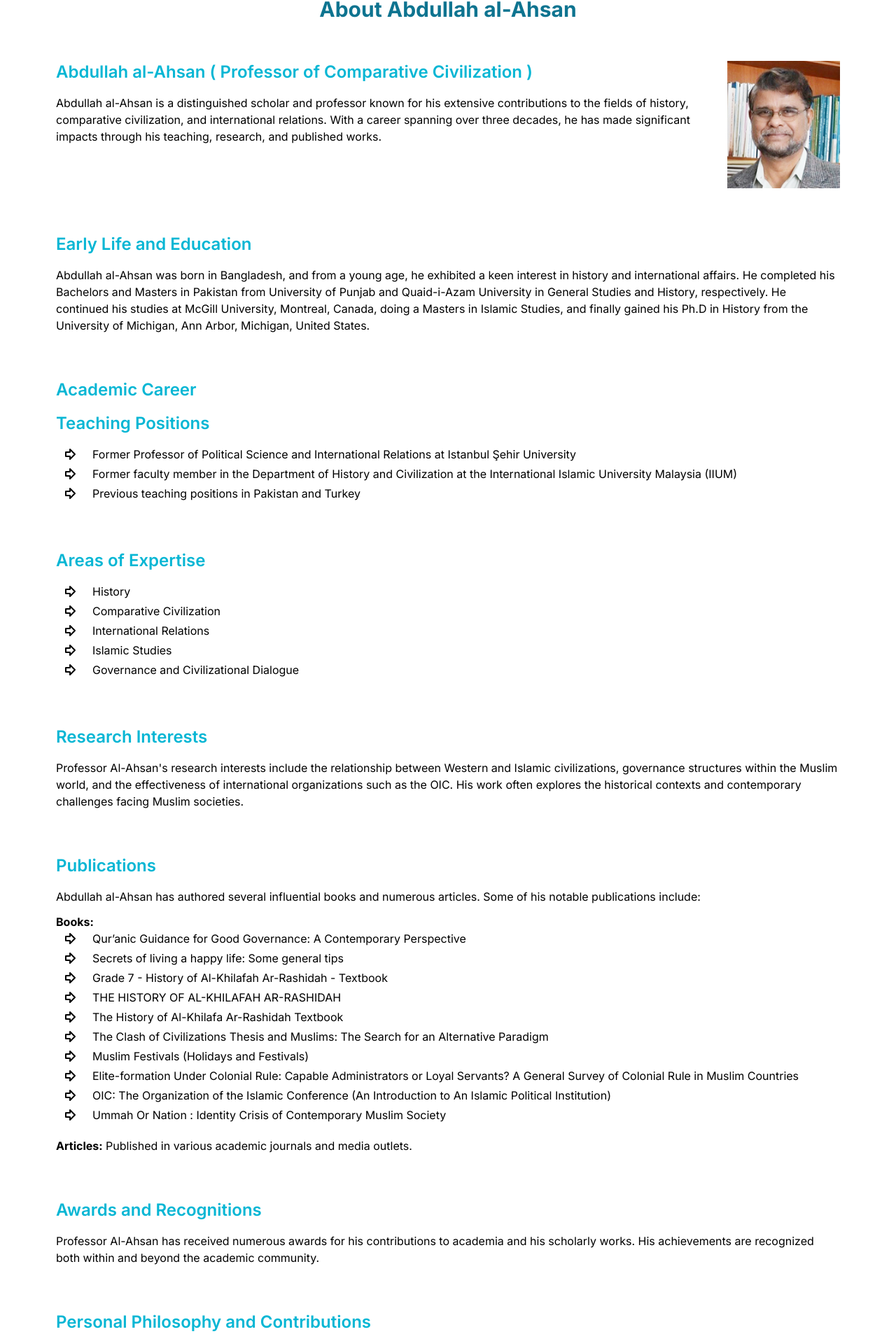
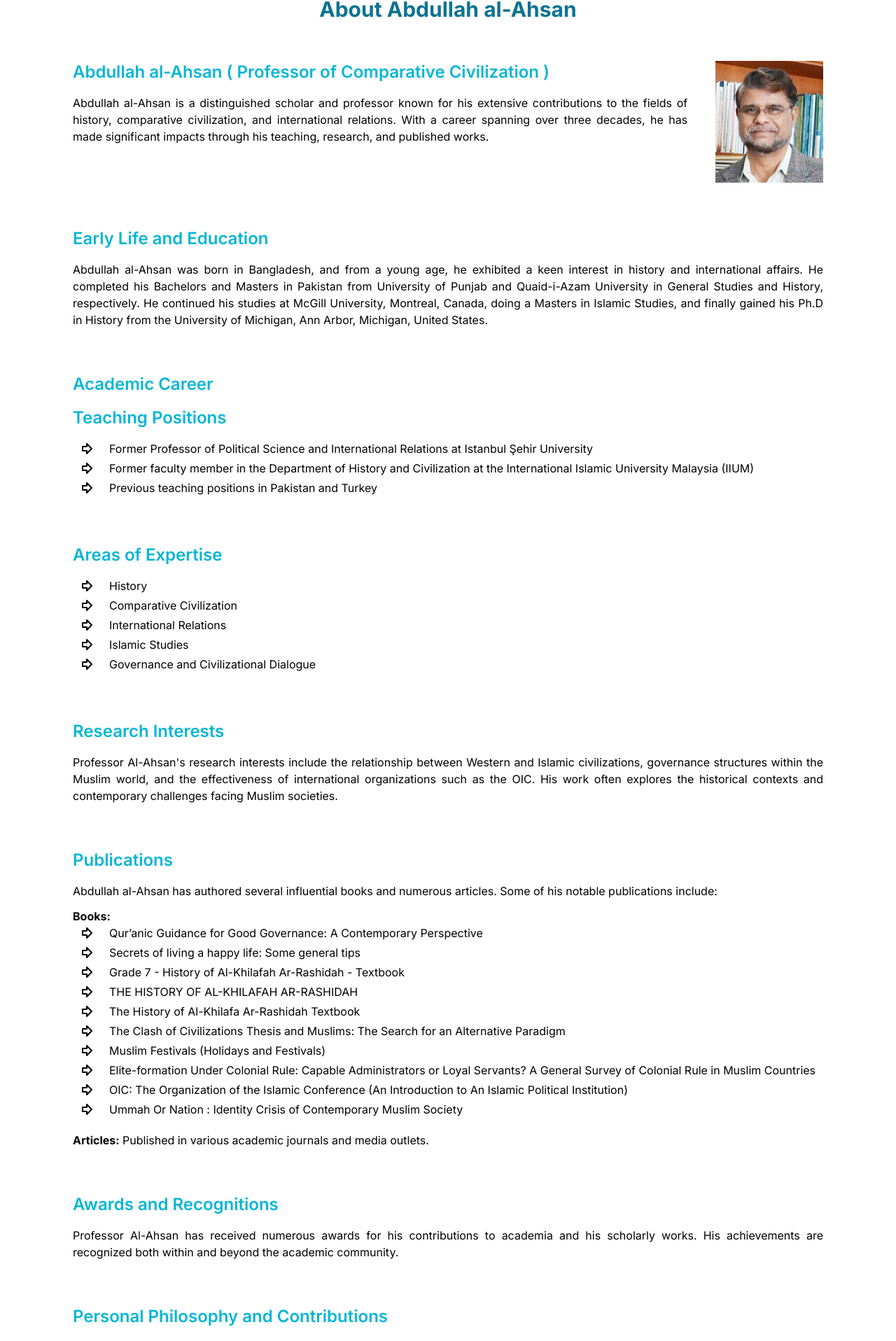
Before and after one commit to Md-Mobassher/Professor_Abdullah_Ahsan_Portfolio, a Next.js app: page /about in a window 1280 px wide. Shown: the part 179-2095 px from the top of the page at 70% size. Built offline with nearby package versions, Linux system fonts and the light colour scheme.

Commit message:
about page issue solved

```diff
--- a/src/app/(withCommonLayout)/about/page.tsx
+++ b/src/app/(withCommonLayout)/about/page.tsx
@@ -11,14 +11,14 @@ const About = () => {
     <div className="">
       <PageTitle title=" About Abdullah al-Ahsan" />
       <section className="pt-4 pb-8">
-        <div className="flex gap-10">
+        <div className="flex lg:flex-row md:flex-row flex-col-reverse lg:gap-10 md:gap-8 gap-5">
           <div>
             <div className="flex flex-wrap items-center gap-3">
               <Title title="Abdullah al-Ahsan ( Professor of Comparative Civilization )" />
               <p className="font-semibold text-xl"></p>
             </div>
 
-            <p>
+            <p className="text-justify">
               Abdullah al-Ahsan is a distinguished scholar and professor known
               for his extensive contributions to the fields of history,
               comparative civilization, and international relations. With a
@@ -26,7 +26,7 @@ const About = () => {
               impacts through his teaching, research, and published works.
             </p>
           </div>
-          <div className="w-[400px]">
+          <div className="w-[400px] mx-auto ">
             <Image
               src={ahsan}
               alt="Abdullah al-Ahsan"
@@ -41,7 +41,7 @@ const About = () => {
         <div>
           <Title title="Early Life and Education" />
 
-          <p>
+          <p className="text-justify">
             Abdullah al-Ahsan was born in Bangladesh, and from a young age, he
             exhibited a keen interest in history and international affairs. He
             completed his Bachelors and Masters in Pakistan from University of
@@ -77,7 +77,7 @@ const About = () => {
       <section className="py-8">
         <div>
           <Title title="Research Interests" />
-          <p>
+          <p className="text-justify">
             Professor Al-Ahsan&apos;s research interests include the
             relationship between Western and Islamic civilizations, governance
             structures within the Muslim world, and the effectiveness of
@@ -91,13 +91,13 @@ const About = () => {
       <section className="py-8 ">
         <div>
           <Title title="Publications" />
-          <p>
+          <p className="text-justify">
             Abdullah al-Ahsan has authored several influential books and
             numerous articles. Some of his notable publications include:
           </p>
           <div className="list-disc">
             <div className="mt-3 mb-5">
-              <strong>Books:</strong>
+              <strong className="mb-3">Books:</strong>
               {booksData.map((book) => (
                 <ListItem key={book.id} item={book.title} />
               ))}
@@ -113,7 +113,7 @@ const About = () => {
       <section className="py-8">
         <div>
           <Title title="Awards and Recognitions" />
-          <p>
+          <p className="text-justify">
             Professor Al-Ahsan has received numerous awards for his
             contributions to academia and his scholarly works. His achievements
             are recognized both within and beyond the academic community.
@@ -124,7 +124,7 @@ const About = () => {
       <section className="py-8 ">
         <div>
           <Title title="Personal Philosophy and Contributions" />
-          <p>
+          <p className="text-justify">
             Abdullah al-Ahsan believes in the importance of cross-civilizational
             dialogue and understanding. His work aims to bridge gaps between
             different cultural and religious groups, promoting peace and
--- a/src/app/(withCommonLayout)/books/[bookId]/page.tsx
+++ b/src/app/(withCommonLayout)/books/[bookId]/page.tsx
@@ -43,7 +43,7 @@ const BookDetailsPage = ({ params }: BookParams) => {
           )}
         </div>
         <div className="lg:ml-8 mt-6 lg:mt-0 lg:w-2/3 md:w-2/3">
-          <h1 className="lg:text-4xl md:text-3xl text-2xl font-bold mb-4 text-cyan-500">
+          <h1 className="lg:text-3xl md:text-2xl text-xl font-bold mb-4 text-cyan-500">
             {book.title}{" "}
             {book?.edition && (
               <span className="text-cyan-300 lg:text-3xl md:text-2xl text-xl font-semibold">
@@ -66,7 +66,7 @@ const BookDetailsPage = ({ params }: BookParams) => {
             book.list.map((item, index) => (
               <ListItem key={index} item={item} />
             ))}
-          <div className="flex gap-5 lg:mt-5 mt-4">
+          <div className="flex flex-wrap lg:gap-5 gap-3 lg:mt-10 md:mt-8 mt-6">
             {book?.url && (
               <Link href={book.url} target="_blank">
                 <Button className="text-white px-4 py-2 rounded bg-teal-400 hover:bg-teal-600 transition duration-300">
--- a/src/app/(withCommonLayout)/books/page.tsx
+++ b/src/app/(withCommonLayout)/books/page.tsx
@@ -41,7 +41,7 @@ const BooksPage = () => {
                 {book.description.slice(0, 140)}...
               </p>
               <Link href={`/books/${book?.id}`}>
-                <Button className="text-white px-4 py-2 rounded bg-cyan-400 hover:bg-cyan-600 transition duration-300 ">
+                <Button className="text-white px-4 py-2 rounded bg-cyan-400 hover:bg-cyan-600 transition duration-300 mt-2">
                   Book Details
                 </Button>
               </Link>
--- a/src/app/(withCommonLayout)/layout.tsx
+++ b/src/app/(withCommonLayout)/layout.tsx
@@ -14,7 +14,7 @@ export default function CommonLayout({
   children: React.ReactNode;
 }>) {
   return (
-    <div className="max-w-6xl mx-auto px-4">
+    <div className="max-w-6xl mx-auto px-4 lg:px-10 md:px-6">
       <Navbar />
       <Separator className="bg-gray-500 mb-5" />
       {children}
--- a/src/app/(withCommonLayout)/letters/page.tsx
+++ /dev/null
@@ -1,9 +0,0 @@
-const LettersPage = () => {
-  return (
-    <div>
-      <h1>This is LettersPage component</h1>
-    </div>
-  );
-};
-
-export default LettersPage;
```
